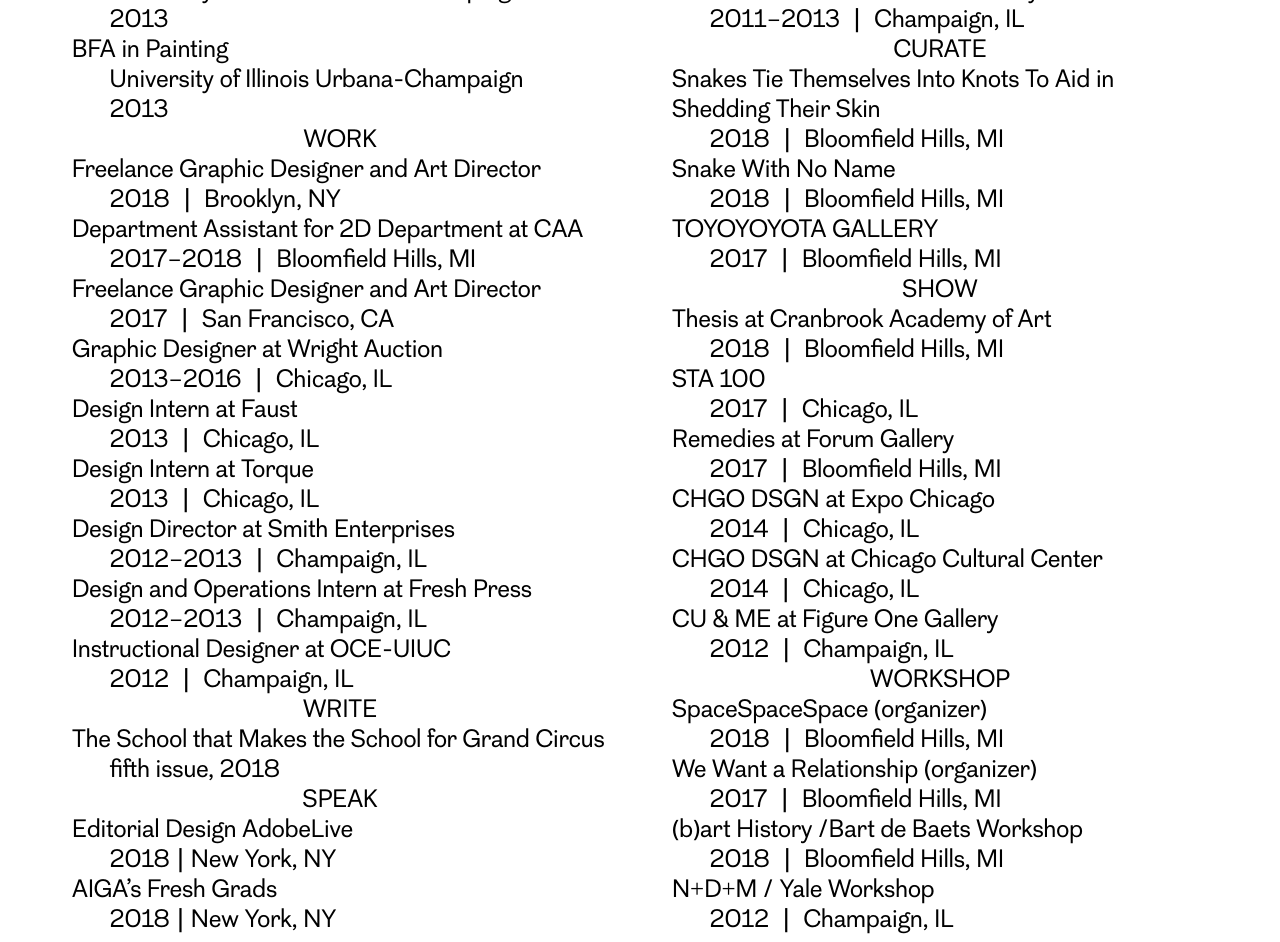
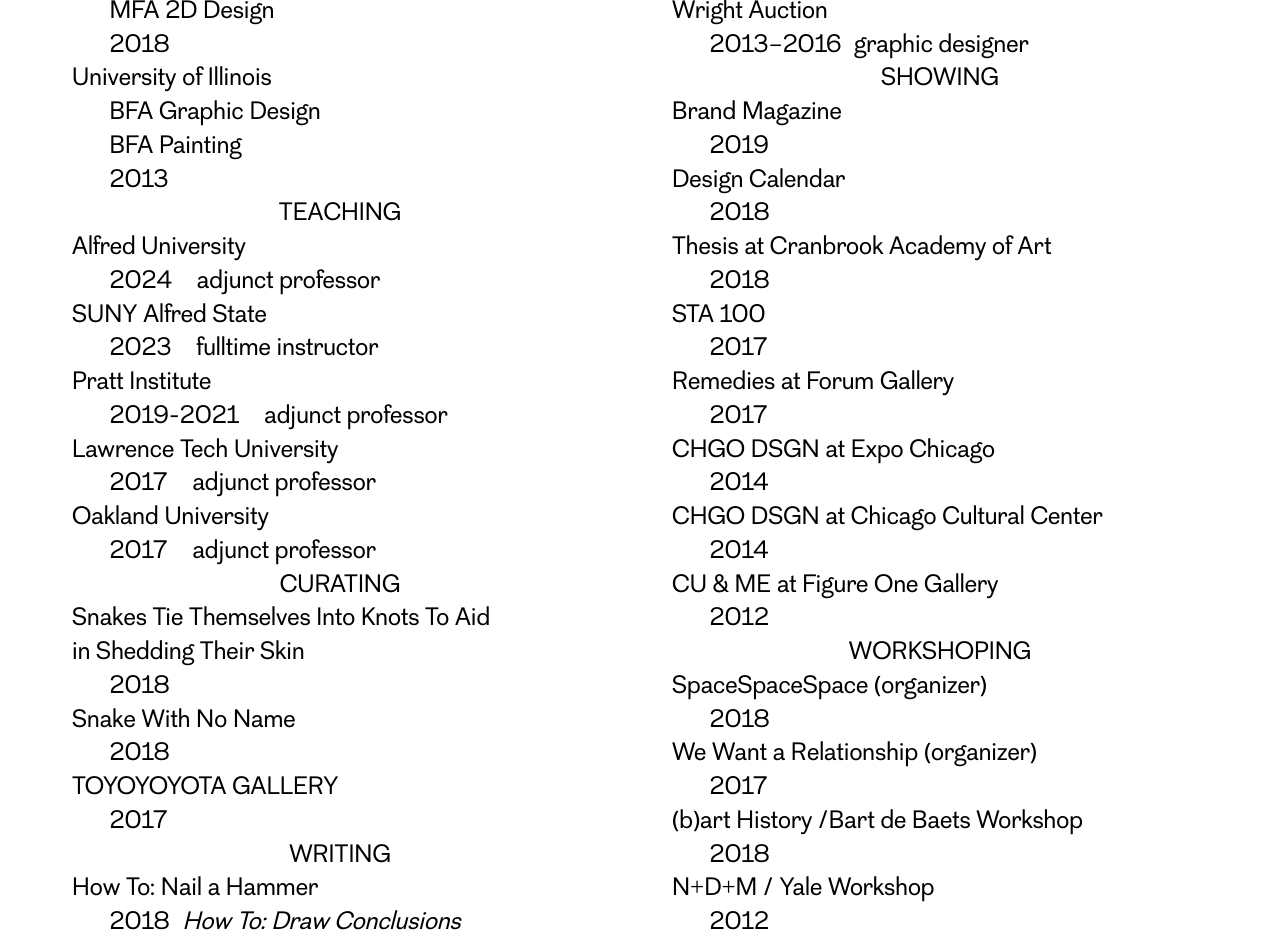
Before and after one commit to samepant/lucasFolio, a React app: page / in a window 1280 px wide. Shown: the part 300-1242 px from the top of the page. Built offline with nearby package versions, Linux system fonts and the light colour scheme.

Commit message:
update resume

```diff
--- a/src/App.js
+++ b/src/App.js
@@ -13,30 +13,6 @@
           <span className='contact'><a href='mailto:albrech2@gmail.com'>CONTACT</a></span>
         </div>
         <Resume />
-        <div className='slideshow-container'>
-          <Slideshow images={imageSlides.painting} />
-          <Slideshow images={imageSlides.space} />
-          <Slideshow images={imageSlides.alberte} />
-          <Slideshow images={imageSlides.anything} />
-          <Slideshow images={imageSlides.kur} />
-          <Slideshow images={imageSlides.jing} />
-          <Slideshow images={imageSlides.sb} />
-          <Slideshow images={imageSlides.stepBrother} />
-          <Slideshow images={imageSlides.toyota} />
-          <Slideshow images={imageSlides.wright2} />
-          <Slideshow images={imageSlides.wright} />
-          <Slideshow images={imageSlides.snakes} />
-          <Slideshow images={imageSlides.work} />
-          <Slideshow images={imageSlides.owens} />
-          <Slideshow images={imageSlides.emily} />
-          <Slideshow images={imageSlides.austin} />
-          <Slideshow images={imageSlides.wright3} />
-          <Slideshow images={imageSlides.makesthing} />
-
-
-
-
-        </div>
         <Footer />
       </div>
     );
--- a/src/components/resume.css
+++ b/src/components/resume.css
@@ -7,7 +7,7 @@
 
 p {
   margin: 0;
-  line-height: 1.2;
+  line-height: 1.35;
   font-size: 25px;
 }
 
--- a/src/components/resume.js
+++ b/src/components/resume.js
@@ -80,177 +80,177 @@
       <div className='resume'>
         <div className='chunk'>
           <div className='topic'>
-            <p onClick={this.handleClick}>STUDY</p>
+            <p onClick={this.handleClick}>SCHOOLING</p>
             <Collapse isOpened={this.state.study}>
             <div>
-                <p>MFA in 2D</p>
+                <p>School of Visual Arts</p>
+                <p>MA Design Research, Writing and Criticism</p>
+                <p>2023</p>
+              </div>
+               <div>
                 <p>Cranbrook Academy of Art</p>
+                <p>MFA 2D Design </p>
                 <p>2018</p>
               </div>
               <div>
-                <p>BFA in Graphic Design</p>
-                <p> University of Illinois Urbana-Champaign</p>
-                <p>2013</p>
-              </div>
-              <div>
-                <p>BFA in Painting</p>
-                <p> University of Illinois Urbana-Champaign</p>
+                <p>University of Illinois</p>
+                <p>BFA Graphic Design </p>
+                <p>BFA Painting </p>
                 <p>2013</p>
               </div>
             </Collapse>
           </div>
 
           <div className='topic'>
-            <p onClick={this.handleClick}>WORK</p>
-            <Collapse isOpened={this.state.work}>
+            <p onClick={this.handleClick}>TEACHING</p>
+            <Collapse isOpened={this.state.teach}>
             <div>
-                <p> Freelance Graphic Designer and Art Director</p>
-              <p>2018 | Brooklyn, NY</p>
+                <p>Alfred University</p>
+                <p>2024 adjunct professor</p>
               </div>
             <div>
-                <p>Department Assistant for 2D Department at CAA</p>
-                <p>2017–2018 | Bloomfield Hills, MI</p>
+                <p>SUNY Alfred State</p>
+                <p>2023 fulltime instructor</p>
               </div>
             <div>
-                <p>Freelance Graphic Designer and Art Director</p>
-                <p>2017 | San Francisco, CA</p>
+                <p>Pratt Institute</p>
+                <p>2019-2021 adjunct professor</p>
               </div>
               <div>
-                <p>Graphic Designer at Wright Auction</p>
-                <p>2013–2016 | Chicago, IL</p>
+                <p>Lawrence Tech University</p>
+                <p>2017 adjunct professor</p>
               </div>
               <div>
-                <p>Design Intern at Faust</p>
-                <p>2013 | Chicago, IL</p>
-              </div>
-              <div>
-                <p>Design Intern at Torque</p>
-                <p>2013 | Chicago, IL</p>
-              </div>
-              <div>
-                <p>Design Director at Smith Enterprises</p>
-                <p>2012–2013 | Champaign, IL</p>
-              </div>
-              <div>
-                <p>Design and Operations Intern at Fresh Press</p>
-                <p>2012–2013 | Champaign, IL</p>
-              </div>
-              <div>
-                <p>Instructional Designer at OCE-UIUC</p>
-                <p>2012 | Champaign, IL</p>
+                <p>Oakland University</p>
+                <p>2017 adjunct professor</p>
               </div>
             </Collapse>
           </div>
 
           <div className='topic'>
-            <p onClick={this.handleClick}>WRITE</p>
-            <Collapse isOpened={this.state.write}>
+            <p onClick={this.handleClick}>CURATING</p>
+            <Collapse isOpened={this.state.curate}>
               <div>
-                <p> The School that Makes the School for Grand Circus</p>
-                <p>fifth issue, 2018</p>
+                <p>Snakes Tie Themselves Into Knots To&nbsp;Aid in&nbsp;Shedding Their&nbsp;Skin</p>
+                <p>2018</p>
+              </div>
+              <div>
+                <p>Snake With No Name</p>
+                <p>2018</p>
+              </div>
+              <div>
+                <p>TOYOYOYOTA GALLERY</p>
+                <p>2017</p>
               </div>
             </Collapse>
           </div>
 
           <div className='topic'>
-            <p onClick={this.handleClick}>SPEAK</p>
-            <Collapse isOpened={this.state.speak}>
+            <p onClick={this.handleClick}>WRITING</p>
+            <Collapse isOpened={this.state.write}>
             <div>
-                <p> Editorial Design AdobeLive</p>
-                <p>2018 | New York, NY</p>
+              <p>How To: Nail a Hammer</p>
+                <p>2018 <i>How To: Draw Conclusions</i></p>
               </div>
               <div>
-                <p>AIGA’s Fresh Grads</p>
-                <p>2018 | New York, NY</p>
+              <p>Grand Circus</p>
+                <p>2018 <i>The School that Makes the School</i></p>
               </div>
             </Collapse>
           </div>
+
         </div>
         <div className='chunk'>
+
         <div className='topic'>
-            <p onClick={this.handleClick}>TEACH</p>
-            <Collapse isOpened={this.state.teach}>
+            <p onClick={this.handleClick}>WORKING</p>
+            <Collapse isOpened={this.state.work}>
             <div>
-                <p> Adjunct Professor at Lawrence Tech University</p>
-                <p>2017 | Southfield, MI</p>
+                <p>independent creative</p>
+              <p>since 2016</p>
             </div>
               <div>
-                <p> Adjunct Professor at Oakland University</p>
-                <p>2017 | Rochester, MI</p>
+                <p>Sylvain</p>
+                <p>2021–2022 lead designer</p>
               </div>
               <div>
-                <p> Teacher Assistant for Art Discovery Course</p>
-                <p>2011–2013 | Champaign, IL</p>
+                <p>Wright Auction</p>
+                <p>2013–2016 graphic designer</p>
+              </div>
+            </Collapse>
+          </div>
+
+
+
+          <div className='topic'>
+            <p onClick={this.handleClick}>SHOWING</p>
+            <Collapse isOpened={this.state.show}>
+            <div>
+                <p>Brand Magazine</p>
+                <p>2019</p>
+              </div>
+              <div>
+                <p>Design Calendar</p>
+                <p>2018</p>
+              </div>
+               <div>
+                <p>Thesis at Cranbrook Academy of Art</p>
+                <p>2018</p>
+              </div>
+              <div>
+                <p>STA 100</p>
+                <p>2017</p>
+              </div>
+              <div>
+                <p>Remedies at Forum Gallery</p>
+                <p>2017</p>
+              </div>
+              <div>
+                <p>CHGO DSGN at Expo Chicago</p>
+                <p>2014</p>
+              </div>
+              <div>
+                <p>CHGO DSGN at Chicago Cultural Center</p>
+                <p>2014</p>
+              </div>
+              <div>
+                <p>CU & ME at Figure One Gallery</p>
+                <p>2012</p>
               </div>
             </Collapse>
           </div>
 
           <div className='topic'>
-            <p onClick={this.handleClick}>CURATE</p>
-            <Collapse isOpened={this.state.curate}>
+            <p onClick={this.handleClick}>WORKSHOPING</p>
+            <Collapse isOpened={this.state.workshop}>
               <div>
-                <p> Snakes Tie Themselves Into Knots To Aid in Shedding Their&nbsp;Skin</p>
-                <p>2018 | Bloomfield Hills, MI</p>
+                <p>SpaceSpaceSpace (organizer)</p>
+                <p>2018</p>
               </div>
               <div>
-                <p>Snake With No Name</p>
-                <p>2018 | Bloomfield Hills, MI</p>
+                <p>We Want a Relationship (organizer)</p>
+                <p>2017</p>
               </div>
               <div>
-                <p>TOYOYOYOTA GALLERY</p>
-                <p>2017 | Bloomfield Hills, MI</p>
+                <p>(b)art History /Bart de Baets Workshop</p>
+                <p>2018</p>
+              </div>
+              <div>
+                <p>N+D+M / Yale Workshop</p>
+                <p>2012</p>
               </div>
             </Collapse>
           </div>
-
           <div className='topic'>
-            <p onClick={this.handleClick}>SHOW</p>
-            <Collapse isOpened={this.state.show}>
+            <p onClick={this.handleClick}>SPEAKING</p>
+            <Collapse isOpened={this.state.speak}>
               <div>
-                <p>Thesis at Cranbrook Academy of Art</p>
-                <p>2018 | Bloomfield Hills, MI</p>
+                <p> AdobeLive</p>
+                <p>2018 Editorial Design</p>
               </div>
               <div>
-                <p>STA 100</p>
-                <p>2017 | Chicago, IL</p>
-              </div>
-              <div>
-                <p>Remedies at Forum Gallery</p>
-                <p>2017 | Bloomfield Hills, MI</p>
-              </div>
-              <div>
-                <p>CHGO DSGN at Expo Chicago</p>
-                <p>2014 | Chicago, IL</p>
-              </div>
-              <div>
-                <p>CHGO DSGN at Chicago Cultural Center</p>
-                <p>2014 | Chicago, IL</p>
-              </div>
-              <div>
-                <p>CU & ME at Figure One Gallery</p>
-                <p>2012 | Champaign, IL</p>
-              </div>
-            </Collapse>
-          </div>
-
-          <div className='topic'>
-            <p onClick={this.handleClick}>WORKSHOP</p>
-            <Collapse isOpened={this.state.workshop}>
-              <div>
-                <p>SpaceSpaceSpace (organizer)</p>
-                <p>2018 | Bloomfield Hills, MI</p>
-              </div>
-              <div>
-                <p>We Want a Relationship (organizer)</p>
-                <p>2017 | Bloomfield Hills, MI</p>
-              </div>
-              <div>
-                <p>(b)art History /Bart de Baets Workshop</p>
-                <p>2018 | Bloomfield Hills, MI</p>
-              </div>
-              <div>
-                <p>N+D+M / Yale Workshop</p>
-                <p>2012 | Champaign, IL</p>
+                <p>AIGA</p>
+                <p>2018 Fresh Grads</p>
               </div>
             </Collapse>
           </div>
```
Lines whose indentation alone changed are shown as unchanged.
